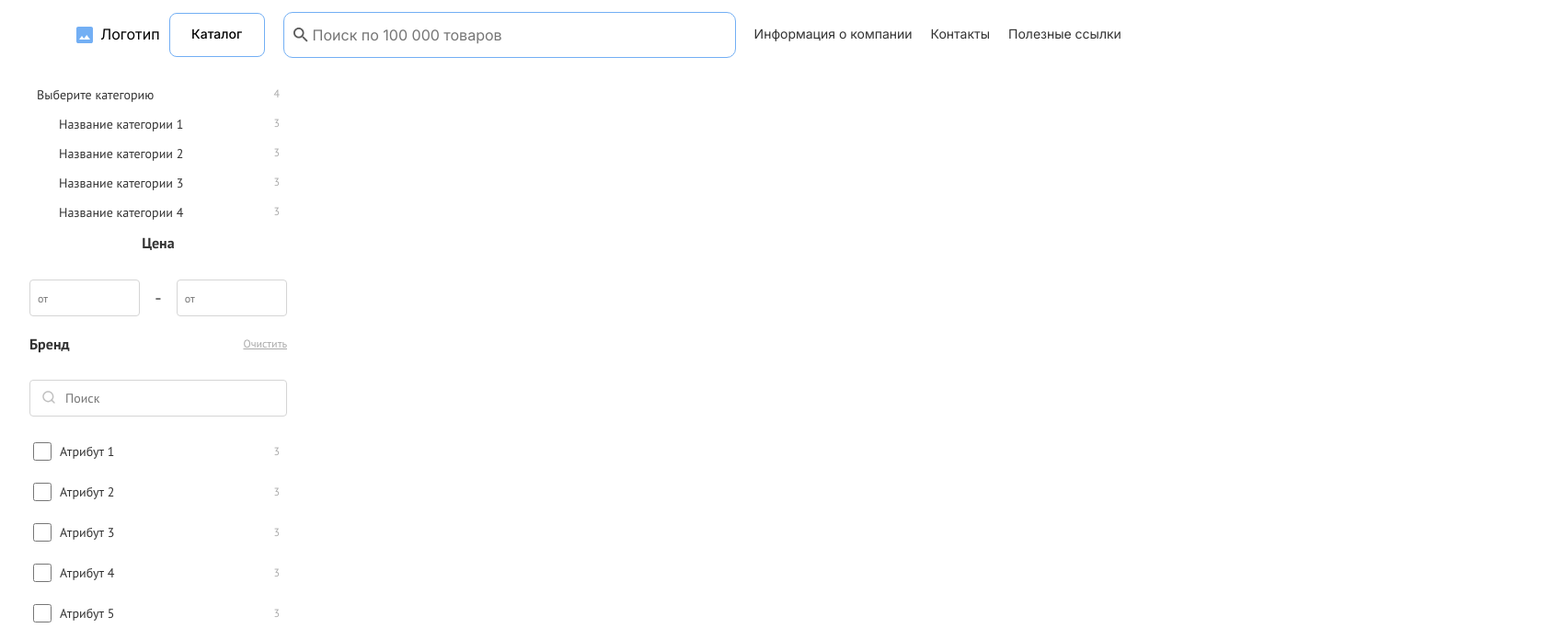
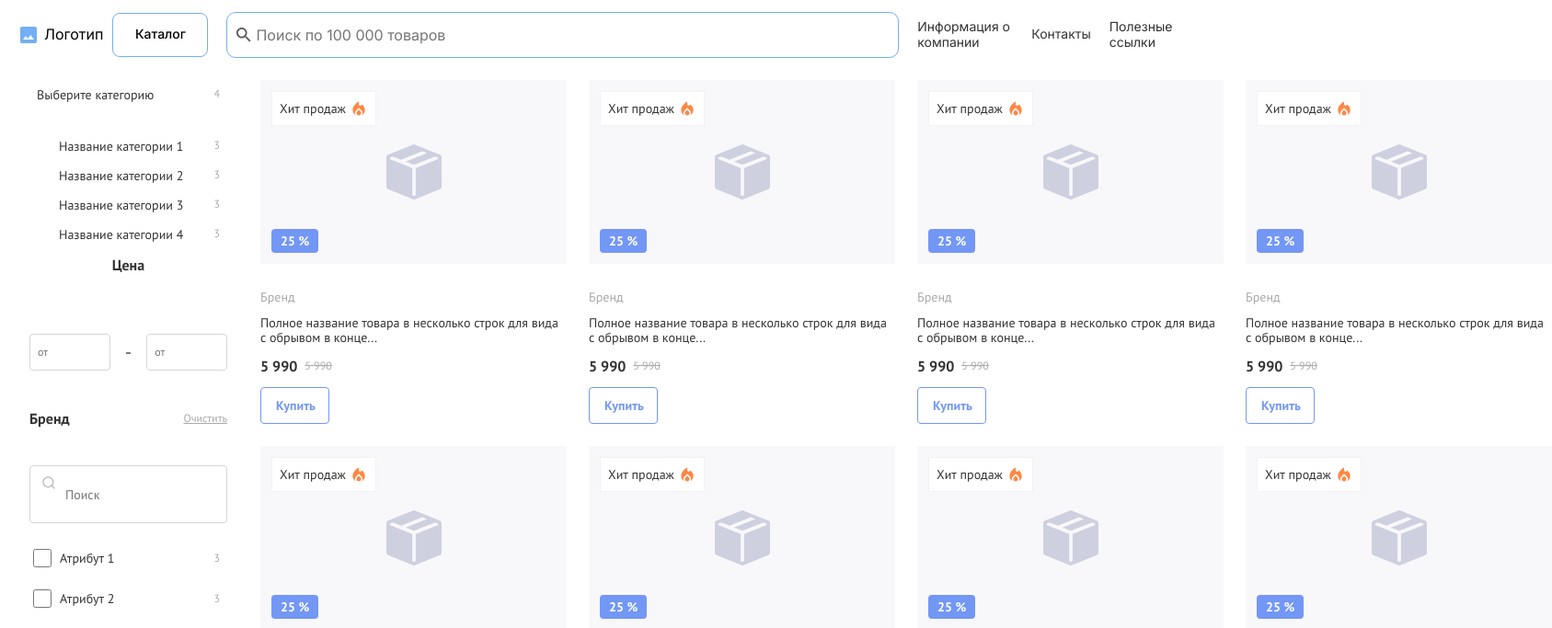
Before and after one commit to AAR89/diginetica-layout, a Vue app: page /#/ in a window 1280 px wide. Shown: the top 683 px of the page at 92% size, 1687 px wide, since content can reach past the window. Built offline with nearby package versions, Linux system fonts and the light colour scheme; the HTML template or start-up script is replaced by a standard one.

Commit message:
add CatalogComp 1.1

```diff
--- a/src/components/CatalogComp.vue
+++ b/src/components/CatalogComp.vue
@@ -1,3 +1,245 @@
+<!-- eslint-disable prettier/prettier -->
+<!-- eslint-disable prettier/prettier -->
 <template>
-  <div class="catalog-main"></div>
+  <div class="catalog-main">
+    <div v-for="card in cards" :key="card.id" class="card">
+      <div class="card-logo-back">
+        <div class="card-logo-sales">
+          Хит продаж
+          <svg
+            width="20"
+            height="20"
+            viewBox="0 0 20 20"
+            fill="none"
+            xmlns="http://www.w3.org/2000/svg"
+          >
+            <path
+              d="M3.33337 11.6667C3.33337 10.2083 3.6806 8.90972 4.37504 7.77083C5.06949 6.63194 5.83337 5.67361 6.66671 4.89583C7.50004 4.11806 8.26393 3.52417 8.95837 3.11417L10 2.5V5.25C10 5.76389 10.1737 6.17 10.5209 6.46833C10.8681 6.76667 11.257 6.91611 11.6875 6.91667C11.9237 6.91667 12.1495 6.86806 12.365 6.77083C12.5806 6.67361 12.7784 6.51389 12.9584 6.29167L13.3334 5.83333C14.3334 6.41667 15.1389 7.22555 15.75 8.26C16.3612 9.29444 16.6667 10.43 16.6667 11.6667C16.6667 12.8889 16.3681 14.0036 15.7709 15.0108C15.1737 16.0181 14.3889 16.8128 13.4167 17.395C13.6528 17.0617 13.837 16.6969 13.9692 16.3008C14.1014 15.9047 14.1673 15.485 14.1667 15.0417C14.1667 14.4861 14.0625 13.9617 13.8542 13.4683C13.6459 12.975 13.3473 12.5342 12.9584 12.1458L10 9.25L7.06254 12.1458C6.65976 12.5486 6.35421 12.9931 6.14587 13.4792C5.93754 13.9653 5.83337 14.4861 5.83337 15.0417C5.83337 15.4861 5.89949 15.9064 6.03171 16.3025C6.16393 16.6986 6.34782 17.0631 6.58337 17.3958C5.61115 16.8125 4.82643 16.0172 4.22921 15.01C3.63199 14.0028 3.33337 12.8883 3.33337 11.6667ZM10 11.5833L11.7709 13.3125C12.007 13.5486 12.1875 13.8125 12.3125 14.1042C12.4375 14.3958 12.5 14.7083 12.5 15.0417C12.5 15.7222 12.257 16.3019 11.7709 16.7808C11.2848 17.2597 10.6945 17.4994 10 17.5C9.3056 17.5 8.71532 17.2603 8.22921 16.7808C7.7431 16.3014 7.50004 15.7217 7.50004 15.0417C7.50004 14.7222 7.56254 14.4131 7.68754 14.1142C7.81254 13.8153 7.9931 13.5481 8.22921 13.3125L10 11.5833Z"
+              fill="#FF8743"
+            />
+          </svg>
+        </div>
+        <svg
+          width="60"
+          height="60"
+          viewBox="0 0 60 60"
+          fill="none"
+          xmlns="http://www.w3.org/2000/svg"
+        >
+          <g opacity="0.5" clip-path="url(#clip0_10594_1106)">
+            <path
+              fill-rule="evenodd"
+              clip-rule="evenodd"
+              d="M58.23 11.1487C58.7521 11.3571 59.1997 11.7171 59.5152 12.1823C59.8307 12.6476 59.9996 13.1966 60 13.7587V46.2412C59.9996 46.8034 59.8307 47.3524 59.5152 47.8177C59.1997 48.2829 58.7521 48.6429 58.23 48.8512L31.0425 59.7262C30.3721 59.9944 29.6242 59.9944 28.9538 59.7262L1.76625 48.8512C1.24488 48.6423 0.79802 48.282 0.483227 47.8169C0.168434 47.3517 0.000130725 46.8029 0 46.2412L0 13.7587C0.000130725 13.1971 0.168434 12.6483 0.483227 12.1831C0.79802 11.718 1.24488 11.3577 1.76625 11.1487L27.9113 0.689995L27.9488 0.678745L28.9538 0.273745C29.6253 0.00461759 30.3747 0.00461759 31.0463 0.273745L32.055 0.678745L32.0925 0.689995L58.23 11.1487ZM39.015 7.5L15.9375 16.7287L6.9225 13.125L3.75 14.3962V15.8962L28.125 25.6462V55.3537L30 56.1037L31.875 55.3537V25.65L56.25 15.9V14.4L53.0775 13.1287L30 22.3537L20.985 18.75L44.0625 9.52125L39.015 7.5Z"
+              fill="#A6A9C7"
+            />
+          </g>
+          <defs>
+            <clipPath id="clip0_10594_1106">
+              <rect width="60" height="60" fill="white" />
+            </clipPath>
+          </defs>
+        </svg>
+        <div class="card-logo-discount">25 %</div>
+      </div>
+      <div class="card-info">
+        <h2 class="card-info-title">Бренд</h2>
+        <div class="card-info-description">
+          Полное название товара в несколько строк для вида с обрывом в конце
+          Полное название товара в несколько строк для вида с обрывом в конце
+        </div>
+        <div class="card-prices">
+          <div class="card-info-price">
+            {{ price }}
+          </div>
+          <div class="card-info-discount-price">
+            {{ price }}
+          </div>
+        </div>
+        <button class="card-info-button">Купить</button>
+      </div>
+    </div>
+  </div>
 </template>
+<!-- eslint-disable prettier/prettier -->
+<script>
+export default {
+  name: "CatalogComp",
+
+  data() {
+    return {
+      maxLength: 67,
+      selectorDescription: ".card-info-description",
+      price: "5 990",
+      cards: 10,
+    };
+  },
+
+  mounted() {
+    this.truncateTexts(this.selectorDescription, this.maxLength);
+  },
+
+  methods: {
+    truncateTexts(selector, maxLength) {
+      const elements = document.querySelectorAll(selector);
+
+      elements.forEach((element) => {
+        const text = element.textContent.trim();
+        if (text.length > maxLength) {
+          element.textContent = text.slice(0, maxLength) + "...";
+        }
+      });
+    },
+  },
+};
+</script>
+<!-- eslint-disable prettier/prettier -->
+<style lang="scss">
+.catalog-main {
+  display: grid;
+  grid-template-columns: 1fr 1fr 1fr 1fr;
+  gap: 24px;
+  .card {
+    width: 333px;
+    display: flex;
+    flex-direction: column;
+
+    .card-logo-back {
+      display: flex;
+      align-items: center;
+      justify-content: center;
+      width: 100%;
+      height: 200px;
+      background: #f8f8fa;
+      position: relative;
+    }
+
+    .card-logo-sales {
+      background: #ffffff;
+      top: 12px;
+      left: 12px;
+      gap: 4px;
+      opacity: 0px;
+      position: absolute;
+      font-family: PT Sans;
+      font-size: 14px;
+      font-weight: 400;
+      line-height: 16px;
+      text-align: right;
+      text-underline-position: from-font;
+      text-decoration-skip-ink: none;
+      padding: 8px;
+      display: flex;
+      align-items: center;
+      border: 1px solid #f2f2f2;
+    }
+
+    .card-logo-discount {
+      top: 162px;
+      left: 12px;
+      padding: 6px 10px 6px 10px;
+      gap: 4px;
+      border-radius: 4px;
+      background: #7397f5;
+      position: absolute;
+      font-family: PT Sans;
+      font-size: 14px;
+      font-weight: 700;
+      line-height: 14px;
+      text-align: right;
+      text-underline-position: from-font;
+      text-decoration-skip-ink: none;
+      color: #ffffff;
+    }
+
+    .card-info {
+      display: flex;
+      flex-direction: column;
+      margin-top: 16px;
+
+      .card-info-title {
+        font-family: PT Sans;
+        font-size: 14px;
+        font-weight: 400;
+        line-height: 16px;
+        text-align: left;
+        text-underline-position: from-font;
+        text-decoration-skip-ink: none;
+        color: #aaaaaa;
+      }
+
+      .card-info-description {
+        display: -webkit-box;
+        -webkit-line-clamp: 1.5;
+        -webkit-box-orient: vertical;
+        overflow: hidden;
+        text-overflow: ellipsis;
+        font-family: PT Sans;
+        font-size: 14px;
+        font-weight: 400;
+        line-height: 16px;
+        text-align: left;
+        text-underline-position: from-font;
+        text-decoration-skip-ink: none;
+        color: #333333;
+      }
+
+      .card-prices {
+        display: flex;
+        justify-content: flex-start;
+        align-items: center;
+        gap: 8px;
+        margin-top: 16px;
+
+        .card-info-price {
+          font-family: PT Sans;
+          font-size: 16px;
+          font-weight: 700;
+          line-height: 14px;
+          text-align: left;
+          text-underline-position: from-font;
+          text-decoration-skip-ink: none;
+          color: #333333;
+        }
+
+        .card-info-discount-price {
+          font-family: PT Sans;
+          font-size: 12px;
+          font-weight: 400;
+          line-height: 14px;
+          text-align: left;
+          text-decoration-line: line-through;
+          text-underline-position: from-font;
+          text-decoration-skip-ink: none;
+          color: #aaaaaa;
+        }
+      }
+
+      .card-info-button {
+        margin-top: 16px;
+        padding: 12px 16px 12px 16px;
+        gap: 4px;
+        border-radius: 4px;
+        background: #ffffff;
+        border: 1px solid #7397f5;
+        font-family: PT Sans;
+        font-size: 14px;
+        font-weight: 700;
+        line-height: 14px;
+        text-align: left;
+        text-underline-position: from-font;
+        text-decoration-skip-ink: none;
+        color: #7397f5;
+        width: 75px;
+
+        &:hover {
+          border: 1px solid #73aff4;
+          background-color: #73aff4;
+          color: #125bae;
+          transition: 0.3s;
+        }
+      }
+    }
+  }
+}
+</style>
--- a/src/components/HeaderComp.vue
+++ b/src/components/HeaderComp.vue
@@ -144,7 +144,7 @@ export default {
     display: flex;
     justify-content: space-between;
     height: 48px;
-    width: 480px;
+    width: 1015px;
     padding-left: 10px;
     border-radius: 10px;
     gap: 8px;
--- a/src/views/MainPage.vue
+++ b/src/views/MainPage.vue
@@ -3,6 +3,7 @@
     <HeaderComp />
     <div class="content">
       <FilterComp />
+      <CatalogComp />
     </div>
   </div>
 </template>
@@ -11,12 +12,14 @@
 // @ is an alias to /src
 import HeaderComp from "@/components/HeaderComp.vue";
 import FilterComp from "@/components/FilterComp.vue";
+import CatalogComp from "@/components/CatalogComp.vue";
 
 export default {
   name: "MainPage",
   components: {
     HeaderComp,
     FilterComp,
+    CatalogComp,
   },
 };
 </script>
@@ -24,5 +27,7 @@ export default {
 <style lang="scss">
 .content {
   margin: 24px 100px 100px 32px;
+  display: flex;
+  gap: 36px;
 }
 </style>
```
